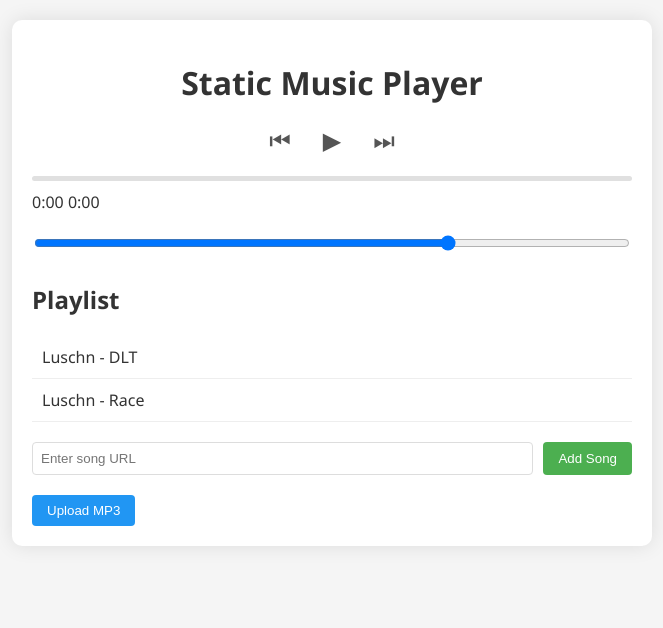
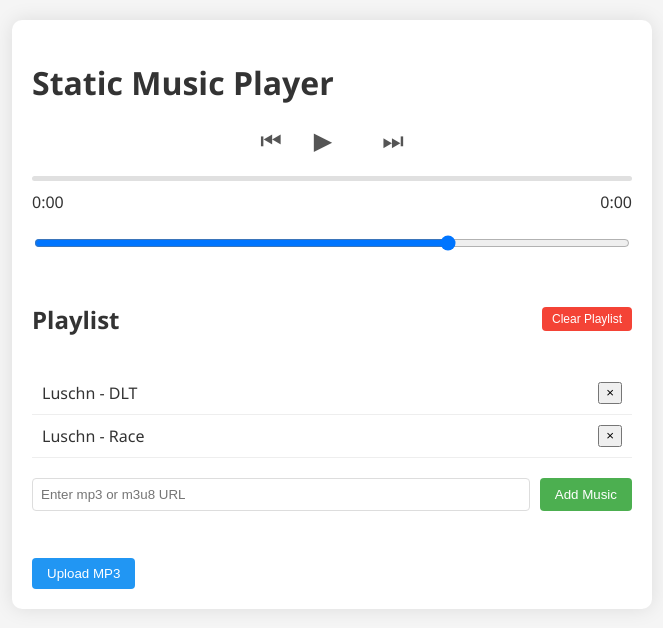
Before and after one commit to Askas-db/web_page, a plain HTML site: page index.html in a window 1280 px wide. Shown: the whole page, without its empty margins (308-971 px from the left). Drawn offline with Linux system fonts and the light colour scheme.

Commit message:
Playlist handle\storage

```diff
--- a/css/styles.css
+++ b/css/styles.css
@@ -15,9 +15,11 @@ body {
     padding: 20px;
 }
 
-.player-header {
-    text-align: center;
-    margin-bottom: 20px;
+.playlist-header {
+    display: flex;
+    justify-content: space-between;
+    align-items: center;
+    margin-bottom: 10px;
 }
 
 .player-controls {
@@ -65,6 +67,36 @@ body {
     pointer-events: none;
 }
 
+.clear-btn {
+    padding: 5px 10px;
+    background-color: #f44336;
+    color: white;
+    border: none;
+    border-radius: 4px;
+    cursor: pointer;
+    font-size: 12px;
+}
+
+.clear-btn:hover {
+    background-color: #d32f2f;
+}
+
+#duration {
+	float: right;
+}
+
+.save-indicator {
+    margin-top: 10px;
+    font-size: 12px;
+    color: #4CAF50;
+    opacity: 0;
+    transition: opacity 0.3s;
+}
+
+.save-indicator.show {
+    opacity: 1;
+}
+
 .progress-bar::after {
     content: '';
     position: absolute;
@@ -91,6 +123,11 @@ body {
     margin-top: 30px;
 }
 
+.progress-time {
+    display: flex;
+    justify-content: space-between;
+}
+
 #playlist {
     list-style: none;
     padding: 0;
@@ -101,6 +138,8 @@ body {
     border-bottom: 1px solid #eee;
     cursor: pointer;
     transition: background-color 0.2s;
+	display: flex;
+	justify-content: space-between;
 }
 
 #playlist li:hover {
--- a/index.html
+++ b/index.html
@@ -22,8 +22,10 @@
 			<div class="progress-bar" id="progress-bar">
 				<div class="progress-bar-fill" id="progress-bar-fill"></div>
 			</div>
+			<div class="progress-time">
 				<span id="current-time">0:00</span>
 				<span id="duration">0:00</span>
+			</div>
 		</div>
 
 
@@ -32,13 +34,20 @@
         </div>
 
         <div class="playlist-container">
+			<div class="playlist-header">
 				<h2>Playlist</h2>
+				<button id="clear-playlist-btn" class="clear-btn">Clear Playlist</button>
+			</div>
 			<ul id="playlist"></ul>
 			<div class="add-song">
-                <input type="text" id="song-url" placeholder="Enter song URL">
-                <button id="add-btn">Add Song</button>
+				<input type="text" id="song-url" placeholder="Enter mp3 or m3u8 URL">
+				<button id="add-btn">Add Music</button>
+			</div>
+			<div class="save-indicator">
+				<span id="save-status">Playlist saved</span>
 			</div>
 		</div>
+
 
         <div class="file-upload">
             <input type="file" id="file-input" accept="audio/mp3" multiple>
--- a/js/player.js
+++ b/js/player.js
@@ -13,6 +13,10 @@ class MusicPlayer {
         this.addBtn = document.getElementById('add-btn');
         this.fileInput = document.getElementById('file-input');
         this.uploadBtn = document.getElementById('upload-btn');
+		this.clearPlaylistBtn = document.getElementById('clear-playlist-btn');
+        this.saveStatus = document.getElementById('save-status');
+        this.storageKey = 'musicPlayerPlaylist';
+
 		//hls
 		this.hls = null;
         this.isHls = false;
@@ -38,20 +42,34 @@ class MusicPlayer {
         this.addBtn.addEventListener('click', () => this.addSongFromUrl());
         this.uploadBtn.addEventListener('click', () => this.fileInput.click());
         this.fileInput.addEventListener('change', (e) => this.handleFileUpload(e));
-		// this.playBtn.appendChild(this.streamingIndicator);
+		this.playBtn.appendChild(this.streamingIndicator);
+        this.clearPlaylistBtn.addEventListener('click', () => this.clearPlaylist());
+		this.progressBar.addEventListener('click', (e) => this.setProgress(e));
+		        // Initialize
+        this.audio.volume = this.volumeSlider.value;
+        this.loadPlaylist();
 
-        // Initialize volume
-        this.audio.volume = this.volumeSlider.value;
+    }
 
-        // Load default playlist
-        this.loadDefaultPlaylist();
+	loadPlaylist() {
+        const savedPlaylist = localStorage.getItem(this.storageKey);
 
-        // Set up progress bar click
-        this.progressBar.addEventListener('click', (e) => this.setProgress(e));
+        if (savedPlaylist) {
+            try {
+                this.playlist = JSON.parse(savedPlaylist);
+                this.renderPlaylist();
+                this.showSaveStatus('Playlist loaded');
+            } catch (e) {
+                console.error('Error loading playlist:', e);
+                this.loadDefaultPlaylist();
+            }
+        } else {
+            this.loadDefaultPlaylist();
+        }
     }
 
     loadDefaultPlaylist() {
-        // Add default songs from local assets
+                // Add test tracks
         const defaultSongs = [
             { title: 'Luschn - DLT', url: 'assets/audio/Luschn - DLT.mp3' },
             { title: 'Luschn - Race', url: 'assets/audio/Luschn - Race.mp3' }
@@ -60,11 +78,51 @@ class MusicPlayer {
         defaultSongs.forEach(song => {
             this.addToPlaylist(song.title, song.url);
         });
+
+		this.savePlaylist();
     }
 
-    addToPlaylist(title, url) {
+    addToPlaylist(title, url, save = true) {
         this.playlist.push({ title, url });
         this.renderPlaylist();
+
+        if (save) {
+            this.savePlaylist();
+        }
+    }
+
+    savePlaylist() {
+        try {
+            localStorage.setItem(this.storageKey, JSON.stringify(this.playlist));
+            this.showSaveStatus('Playlist saved');
+        } catch (e) {
+            console.error('Error saving playlist:', e);
+            this.showSaveStatus('Error saving playlist', true);
+        }
+    }
+
+    clearPlaylist() {
+        if (confirm('Are you sure you want to clear the playlist?')) {
+            this.playlist = [];
+            this.renderPlaylist();
+            this.savePlaylist();
+            this.showSaveStatus('Playlist cleared');
+        }
+    }
+
+    showSaveStatus(message, isError = false) {
+        this.saveStatus.textContent = message;
+        this.saveStatus.classList.remove('error');
+        this.saveStatus.classList.add('show');
+
+        if (isError) {
+            this.saveStatus.classList.add('error');
+        }
+
+        setTimeout(() => {
+            this.saveStatus.classList.remove('show');
+            this.saveStatus.classList.remove('error');
+        }, 2000);
     }
 
     renderPlaylist() {
@@ -72,16 +130,51 @@ class MusicPlayer {
         this.playlist.forEach((song, index) => {
             const li = document.createElement('li');
             li.textContent = song.title;
+                    // Remove buttons
+            const removeBtn = document.createElement('button');
+            removeBtn.className = 'remove-btn';
+            removeBtn.textContent = '×';
+            removeBtn.addEventListener('click', (e) => {
+                e.stopPropagation();
+                this.removeSong(index);
+            });
+
+            li.appendChild(removeBtn);
+
             if (index === this.currentSongIndex && this.isPlaying) {
                 li.classList.add('playing');
             }
+
             li.addEventListener('click', () => {
                 this.currentSongIndex = index;
                 this.loadSong();
                 this.play();
             });
+
             this.playlistEl.appendChild(li);
         });
+    }
+
+    removeSong(index) {
+        if (confirm('Are you sure you want to remove this song?')) {
+            this.playlist.splice(index, 1);
+
+            // Adjust current song index if needed
+            if (this.currentSongIndex >= this.playlist.length) {
+                this.currentSongIndex = this.playlist.length - 1;
+            }
+
+            if (this.playlist.length === 0) {
+                this.currentSongIndex = 0;
+                this.audio.src = '';
+                this.isPlaying = false;
+                this.playBtn.textContent = '▶';
+            }
+
+            this.renderPlaylist();
+            this.savePlaylist();
+            this.showSaveStatus('Playlist updated');
+        }
     }
 
     loadSong() {
@@ -90,7 +183,7 @@ class MusicPlayer {
         const song = this.playlist[this.currentSongIndex];
         this.audio.src = song.url;
         this.audio.load();
-		// Check if this is an HLS stream
+		// Check HLS stream
         this.isHls = song.url.endsWith('.m3u8') || song.url.includes('.m3u8?');
 		if (this.isHls) {
             this.setupHlsPlayer(song.url);
@@ -108,18 +201,18 @@ class MusicPlayer {
     }
 
 	setupHlsPlayer(url) {
-        // Destroy existing HLS instance if any
+                // Destroy HLS instance if any
         if (this.hls) {
             this.hls.destroy();
         }
 
-        // Create new HLS instance
+                // Create HLS instance
         if (Hls.isSupported()) {
             this.hls = new Hls();
             this.hls.loadSource(url);
             this.hls.attachMedia(this.audio);
 
-            // Handle HLS events
+                    // Handle HLS events
             this.hls.on(Hls.Events.MANIFEST_PARSED, () => {
                 this.play();
                 this.streamingIndicator.classList.add('active');
@@ -144,7 +237,7 @@ class MusicPlayer {
                 }
             });
         } else if (this.audio.canPlayType('application/vnd.apple.mpegurl')) {
-            // Native HLS support (Safari)
+                    // Native HLS(Safari)
             this.audio.src = url;
             this.play();
             this.streamingIndicator.classList.add('active');
@@ -162,7 +255,7 @@ class MusicPlayer {
 
     play() {
 		if (this.isHls) {
-            // For HLS, we need to wait for the manifest to be parsed
+            // Wait HSL manifest
             if (this.hls) {
                 this.audio.play()
                     .then(() => {
@@ -175,7 +268,6 @@ class MusicPlayer {
                     });
             }
         } else {
-            // Regular playback
         this.audio.play()
             .then(() => {
                 this.isPlaying = true;
```
Lines whose indentation alone changed are shown as unchanged.
